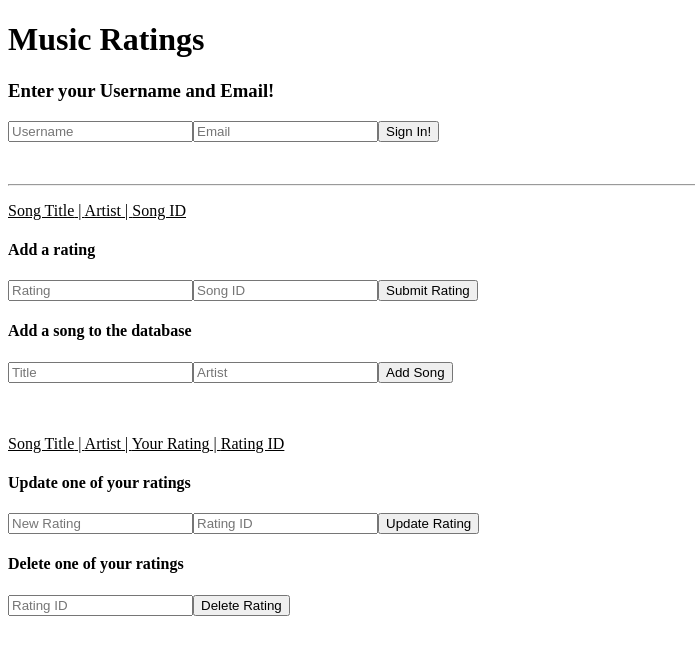
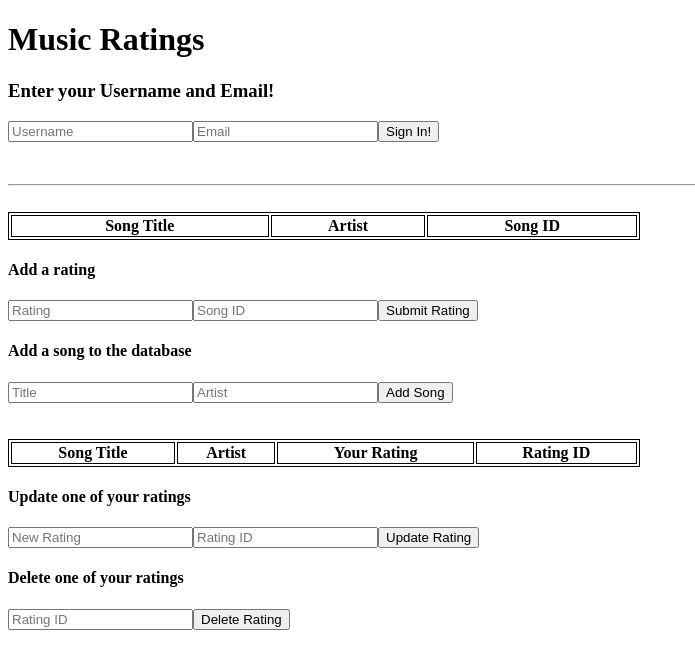
Before and after one commit to jespin457/solo-project, a React app: page / in a window 1280 px wide. Shown: the top 668 px of the page, without its empty margins (0-695 px from the left). Built offline with nearby package versions, Linux system fonts and the light colour scheme.

Commit message:
Adjusted rendering of tables; added compatibility for css

```diff
--- a/client/components/RatingCard.jsx
+++ b/client/components/RatingCard.jsx
@@ -7,9 +7,12 @@ class RatingCard extends Component {
 
   render() {
     return (
-      <div>
-        <p>{this.props.songTitle} | {this.props.artist} | {this.props.rating} | {this.props.ratingId}</p>
-      </div>
+      <tr>
+        <th>{this.props.songTitle}</th>
+        <th>{this.props.artist}</th>
+        <th>{this.props.rating}</th>
+        <th>{this.props.ratingId}</th>
+      </tr>
     );
   }
 }
--- a/client/components/SongCard.jsx
+++ b/client/components/SongCard.jsx
@@ -7,9 +7,11 @@ class SongCard extends Component {
 
   render() {
     return (
-      <div>
-        <p>{this.props.songTitle} | {this.props.artist} | {this.props.songId}</p>
-      </div>
+      <tr>
+        <th>{this.props.songTitle}</th>
+        <th>{this.props.artist}</th>
+        <th>{this.props.songId}</th>
+      </tr>
     );
   }
 }
--- a/client/components/UserSignin.jsx
+++ b/client/components/UserSignin.jsx
@@ -2,6 +2,8 @@ import React, { Component } from 'react';
 
 import SongCard from './SongCard.jsx'
 import RatingCard from './RatingCard.jsx'
+
+import '../styles.css';
 
 class UserSignin extends Component {
   constructor(props) {
@@ -54,8 +56,6 @@ class UserSignin extends Component {
       signedInAlert : `Signed into ${response.username}`,
       user_id: response._id
     })})
-    // .then(this.getSongList())
-    // .then(this.getUserRatingList());
   }
 
   getSongList() {
@@ -180,6 +180,17 @@ class UserSignin extends Component {
           key = {`SongCard${i}`}
         />
       );
+      // let songsTable = document.getElementById('songsTable');
+
+      // let newRow = songsTable.insertRow(-1);
+
+      // let songTitle = newRow.insertCell(0);
+      // let artist = newRow.insertCell(1);
+      // let songId = newRow.insertCell(2);
+
+      // songTitle.innerHTML = songInfo.title;
+      // artist.innerHTML = songInfo.artist;
+      // songId.innerHTML = songInfo._id;
     }
 
     let ratingsOnPage = [];
@@ -207,9 +218,19 @@ class UserSignin extends Component {
 
         <br></br>
         <hr></hr>
+        <br></br>
 
-        <u><SongCard songTitle = "Song Title" artist = "Artist" songId = "Song ID"/></u>
-        {songsOnPage}
+        <table>
+          <thead>
+            <tr>
+              <th style={{fontWeight: '600'}}>Song Title</th>
+              <th style={{fontWeight: '600'}}>Artist</th>
+              <th style={{fontWeight: '600'}}>Song ID</th>
+            </tr>
+            {songsOnPage}
+          </thead>
+        </table>
+
         <h4>Add a rating</h4>
         <input type="text" id="rating" placeholder="Rating"></input>
         <input type="text" id="songId" placeholder="Song ID"></input>
@@ -223,8 +244,18 @@ class UserSignin extends Component {
         <br></br>
         <br></br>
 
-        <u><RatingCard songTitle = "Song Title" artist = "Artist" rating = "Your Rating" ratingId = "Rating ID"/></u>
-        {ratingsOnPage}
+        <table>
+          <thead>
+            <tr>
+              <th style={{fontWeight: '600'}}>Song Title</th>
+              <th style={{fontWeight: '600'}}>Artist</th>
+              <th style={{fontWeight: '600'}}>Your Rating</th>
+              <th style={{fontWeight: '600'}}>Rating ID</th>
+            </tr>
+            {ratingsOnPage}
+          </thead>
+        </table>
+
         <h4>Update one of your ratings</h4>
         <input type="text" id="newRating" placeholder="New Rating"></input>
         <input type="text" id="ratingIdToUpdate" placeholder="Rating ID"></input>
--- a/client/index.html
+++ b/client/index.html
@@ -1,9 +1,6 @@
 <!DOCTYPE html>
 <html>
   <head>
-    <style>
-      /* @import url('https://fonts.googleapis.com/css2?family=Open+Sans&display=swap'); */
-    </style>
     <meta http-equiv="content-type" content="text/html; charset=utf-8"/>
     <title>Solo Project</title>
     <meta charset="UTF-8">
--- a/client/styles.css
+++ b/client/styles.css
@@ -1,5 +1,10 @@
-@import url('https://fonts.googleapis.com/css2?family=Open+Sans&display=swap');
+table {
+  border: 1px solid black;
+  width: 50%;
+}
 
-html {
-  font-family: 'Open Sans', sans-serif;
+th {
+  border: 1px solid black;
+  width: 1fr;
+  font-weight: 400;
 }
--- a/webpack.config.js
+++ b/webpack.config.js
@@ -23,7 +23,11 @@ module.exports = {
         test: /\.s[ac]ss$/i,
         exclude: path.resolve(__dirname, './node_modules/'),
         use: ["style-loader", "css-loader", "sass-loader"],
-      }
+      },
+      {
+        test: /\.css$/i,
+        use: ["style-loader", "css-loader"],
+      },
     ]
   },
   devServer: {
```
